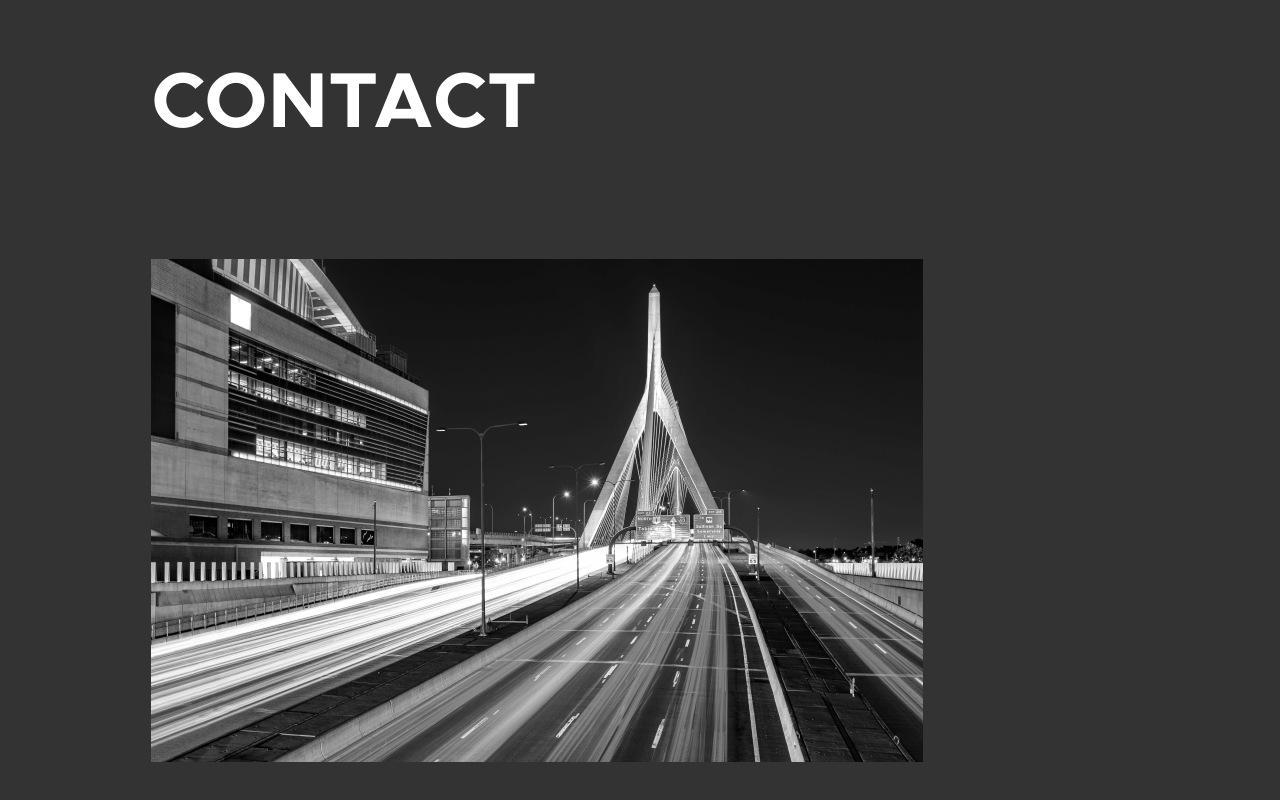
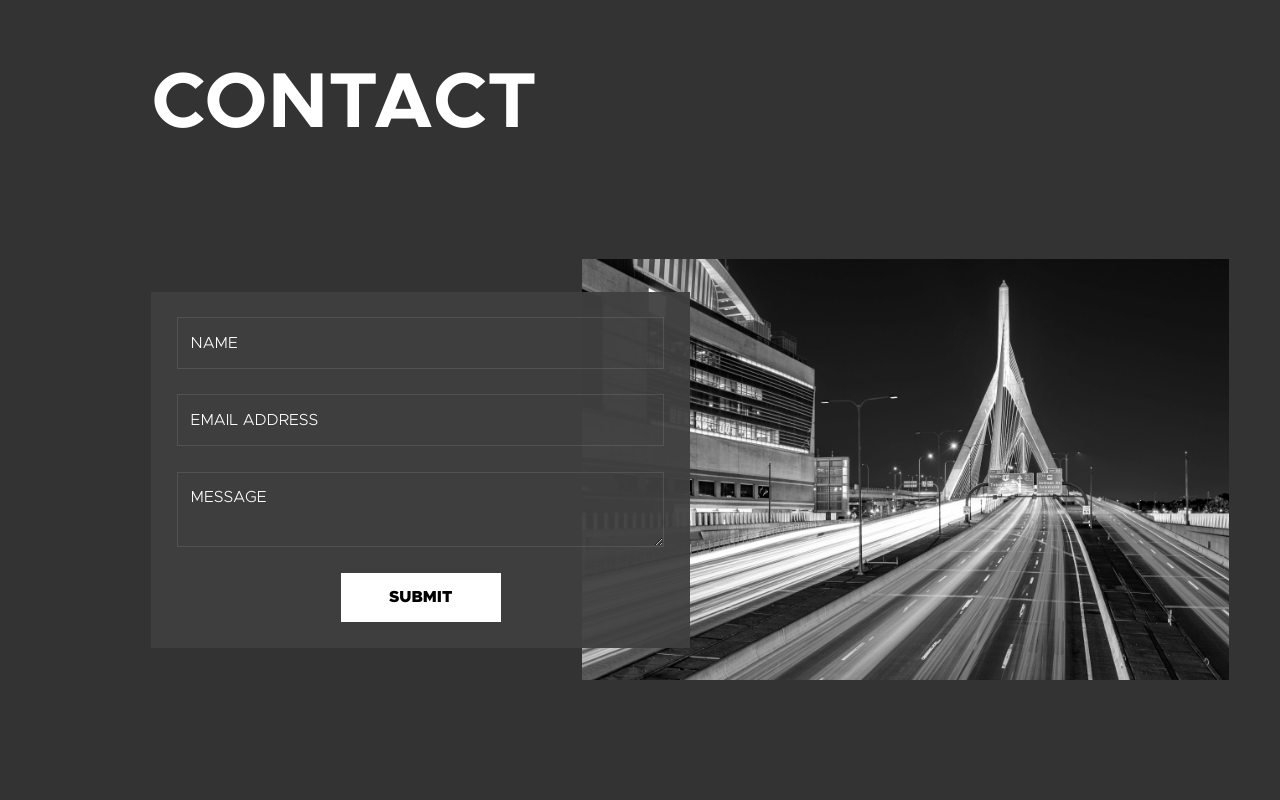
Before and after one commit to therstyle/chrisrobertsweb, a Vue app: page / in a window 1280 px wide. Shown: the part 4011-4811 px from the top of the page. Built offline with nearby package versions, Linux system fonts and the light colour scheme.

Commit message:
Added contact elements

```diff
--- a/public/info.json
+++ b/public/info.json
@@ -188,6 +188,7 @@
   },
   "contact": {
     "headline": "Contact",
-    "photo": "/images/zakim.jpg"
+    "photo": "/images/zakim.jpg",
+    "buttonText": "Submit"
   }
 }
--- a/src/App.vue
+++ b/src/App.vue
@@ -24,6 +24,7 @@
     <Contact
       :headline="contactHeadline"
       :photo="contactPhoto"
+      :buttonText="contactButtonText"
     ></Contact>
 
     <div class="bg-video">
@@ -66,7 +67,8 @@ export default {
       designSkills: [],
       portfolioItems: [],
       contactHeadline: '',
-      contactPhoto: ''
+      contactPhoto: '',
+      contactButtonText: ''
     }
   },
   methods: {
@@ -95,6 +97,7 @@ export default {
       this.portfolioItems = info.portfolio.entries;
       this.contactHeadline = info.contact.headline;
       this.contactPhoto = info.contact.photo;
+      this.contactButtonText = info.contact.buttonText;
     });
   }
 }
--- a/src/assets/css/_vars.scss
+++ b/src/assets/css/_vars.scss
@@ -3,6 +3,7 @@
   --black: #000;
   --med-gray: #414141;
   --med-gray-alpha: rgba(64, 64, 64, 0.65);
+  --med-gray-alpha-alt: rgba(64, 64, 64, 0.95);
   --dark-gray: #333;
   --dark-gray-alpha: rgba(51, 51, 51, 0.65);
   --light-gray: rgba(255,255,255,0.1);
--- a/src/components/Contact.vue
+++ b/src/components/Contact.vue
@@ -3,7 +3,14 @@
     <Heading :title="headline"></Heading>
     <div class="contact--content content">
       <div class="contact-form">
-        <picture>
+        <form>
+          <input id="name" type="text" placeholder="NAME">
+          <input id="email" type="email" placeholder="EMAIL ADDRESS">
+          <textarea name="" id="message" placeholder="MESSAGE"></textarea>
+          <button>{{ buttonText }}</button>
+        </form>
+
+        <picture class="contact-photo">
           <img :src="photo" alt="">
         </picture>
       </div>
@@ -22,6 +29,7 @@ export default {
   props: {
     headline: String,
     photo: String,
+    buttonText: String
   }
 }
 </script>
@@ -29,7 +37,74 @@ export default {
 <style lang="scss">
   .contact-form {
     position: relative;
+    display: flex;
+    flex-wrap: wrap;
+    justify-content: flex-end;
+    align-items: center;
+
+    ::placeholder { /* Chrome, Firefox, Opera, Safari 10.1+ */
+      color: var(--white);
+      opacity: 1; /* Firefox */
+    }
+
+    :-ms-input-placeholder { /* Internet Explorer 10-11 */
+      color: #FFF;
+    }
+
+    ::-ms-input-placeholder { /* Microsoft Edge */
+      color: var(--white);
+    }
+
+    form {
+      display: block;
+      padding: 2vw;
+      background: var(--med-gray-alpha-alt);
+      position: absolute;
+      left: 0;
+      width: 50%;
+
+      > textarea,
+      input {
+        margin-bottom: 2vw;
+        display: block;
+        width: 100%;
+        background: transparent;
+        border: 1px solid var(--light-gray);
+        padding: 1vw;
+        font-size: 16px;
+        color: var(--white);
+      }
+
+      button {
+        text-transform: uppercase;
+        border: none;
+        background: var(--white);
+        font-weight: 900;
+        min-width: 160px;
+        padding-top: 1vw;
+        padding-bottom: 1vw;
+        margin: auto;
+        display: block;
+        font-size: 16px;
+      }
+    }
   }
 
+  .contact-photo {
+    width: 100%;
+    max-width: 60%;
 
+    &:before {
+
+    }
+
+    &:after {
+
+    }
+
+    img {
+      max-width: none;
+      width: 100%;
+    }
+  }
 </style>
```
